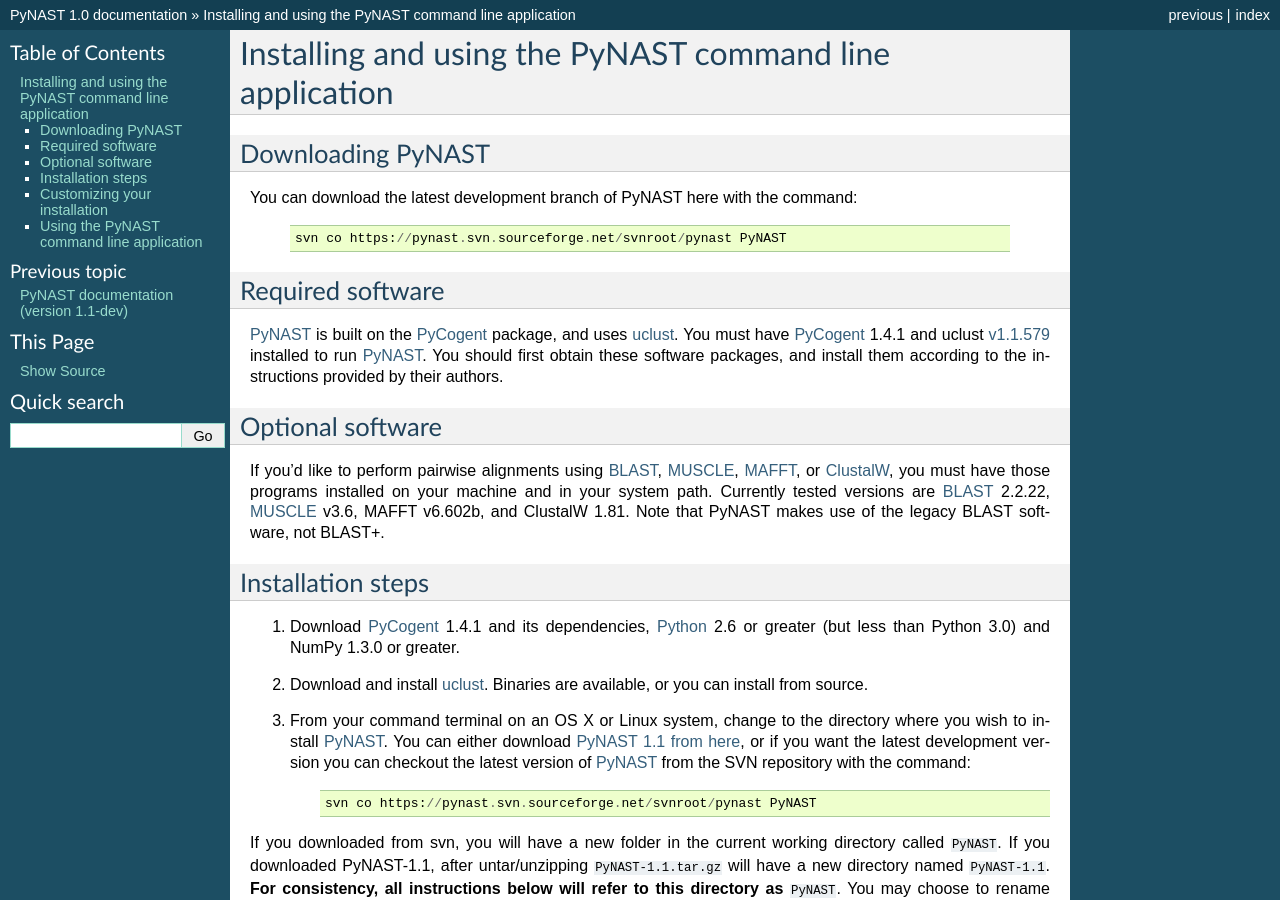
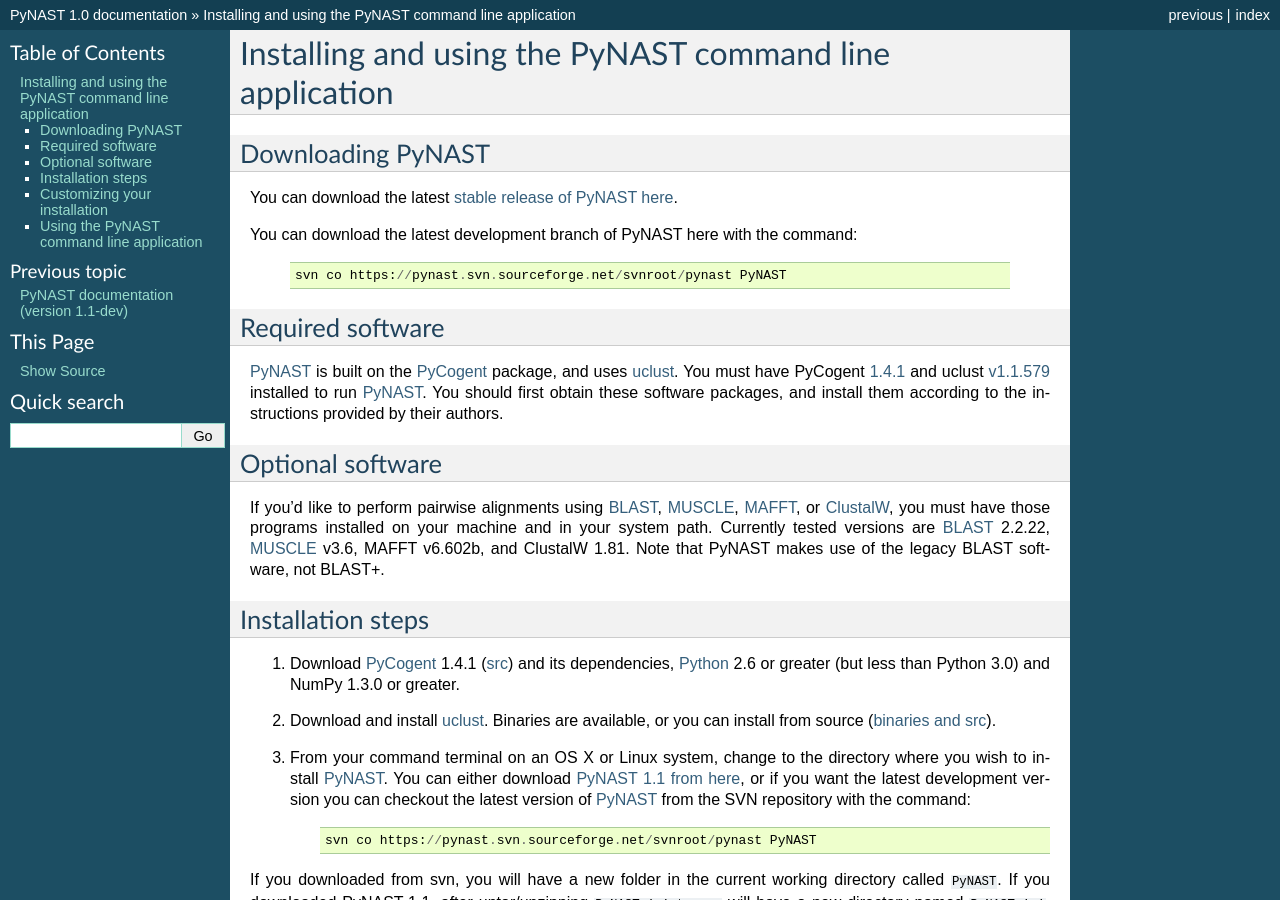
Before and after one commit to biocore/pynast, a Sphinx documentation site: the page built from doc/install.rst, in a window 1280 px wide and 900 px high. Built offline with Sphinx 7.4.7, drawn with Linux system fonts in a browser that asks for light colours; pages that are not in the unit, such as notebooks, are missing from menus.

Commit message:
Updated references to PyCogent 1.4.0 to PyCogent 1.4.1.

```diff
--- a/doc/install.rst
+++ b/doc/install.rst
@@ -6,6 +6,8 @@
 
 Downloading PyNAST
 ==================
+You can download the latest `stable release of PyNAST here <http://sourceforge.net/projects/pynast/files/PyNAST%20releases/PyNAST-1.1.tar.gz/download>`_.
+
 You can download the latest development branch of PyNAST here with the command:
 
 	::
@@ -14,7 +16,7 @@
 
 Required software
 =================
-PyNAST_ is built on the PyCogent_ package, and uses uclust_. You must have PyCogent_ 1.4.1 and uclust `v1.1.579 <http://www.drive5.com/uclust/downloads1_1_579.html>`_ installed to run PyNAST_. You should first obtain these software packages, and install them according to the instructions provided by their authors.
+PyNAST_ is built on the PyCogent_ package, and uses uclust_. You must have PyCogent `1.4.1 <http://sourceforge.net/projects/pycogent/files/PyCogent/1.4.1/PyCogent-1.4.1.tgz/download>`_ and uclust `v1.1.579 <http://www.drive5.com/uclust/downloads1_1_579.html>`_ installed to run PyNAST_. You should first obtain these software packages, and install them according to the instructions provided by their authors.
 
 Optional software
 =================
@@ -22,9 +24,9 @@
 
 Installation steps
 ==================
-#. Download PyCogent_ 1.4.1 and its dependencies, Python_ 2.6 or greater (but less than Python 3.0) and NumPy 1.3.0 or greater.
+#. Download PyCogent_ 1.4.1 (`src <http://sourceforge.net/projects/pycogent/files/PyCogent/1.4.1/PyCogent-1.4.1.tgz/download>`_) and its dependencies, Python_ 2.6 or greater (but less than Python 3.0) and NumPy 1.3.0 or greater.
 
-#. Download and install uclust_. Binaries are available, or you can install from source.
+#. Download and install uclust_. Binaries are available, or you can install from source (`binaries and src <http://www.drive5.com/uclust/downloads1_1_579.html>`_).
 
 #. From your command terminal on an OS X or Linux system, change to the directory where you wish to install PyNAST_. You can either download `PyNAST 1.1 from here <https://sourceforge.net/projects/pynast/files/PyNAST%20releases/PyNAST-1.0.tar.gz/download>`_, or if you want the latest development version you can checkout the latest version of PyNAST_ from the SVN repository with the command:
 	::
--- a/setup.py
+++ b/setup.py
@@ -30,8 +30,8 @@
 pycogent_version = tuple([int(v) \
         for v in re.split("[^\d]", cogent.__version__) if v.isdigit()])
 
-if pycogent_version < (1,4,0):
-    print "PyCogent >= 1.4.0 required, but %s is installed." % cogent.__version__
+if pycogent_version < (1,4,1):
+    print "PyCogent >= 1.4.1 required, but %s is installed." % cogent.__version__
     exit(1)
 
 setup(name='PyNAST',
```
Also changed, not shown: 5 other files.
